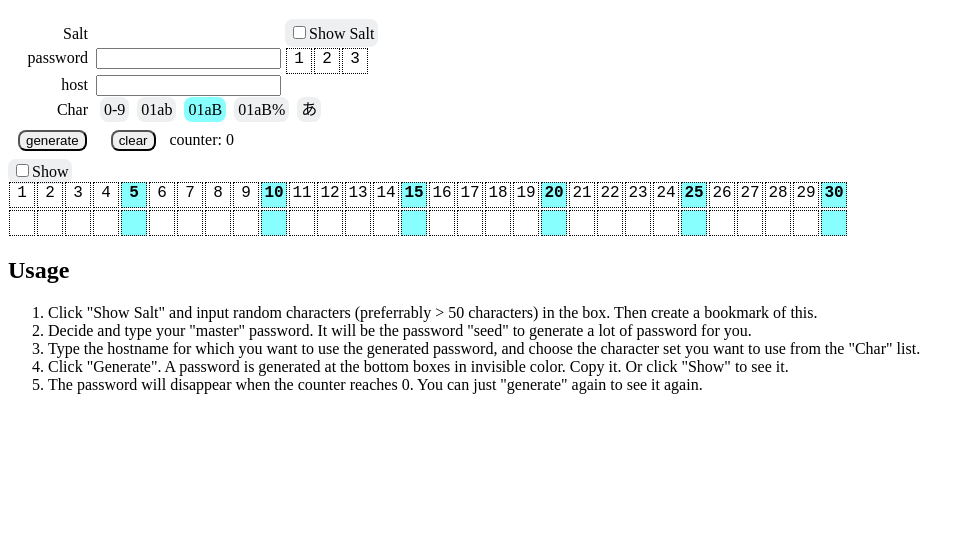
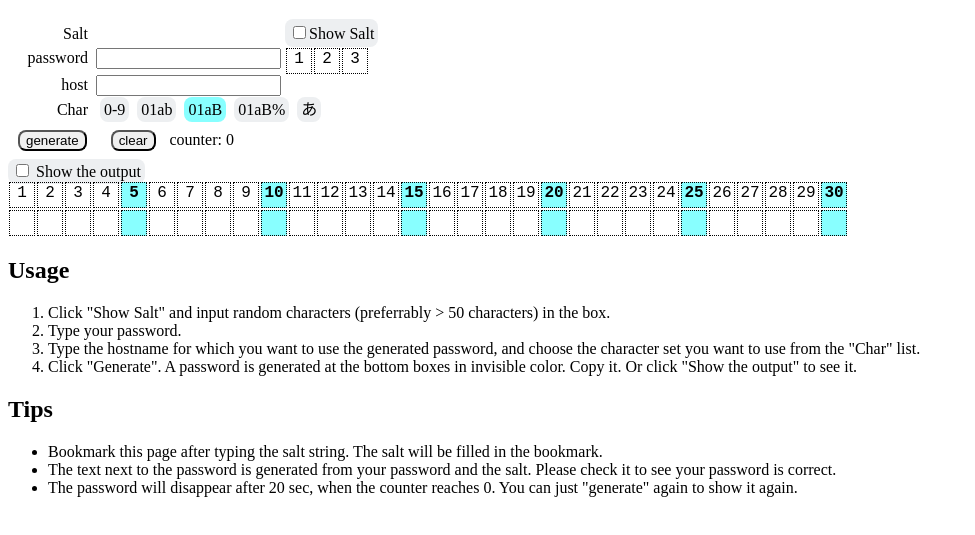
Before and after one commit to gusmachine/genpass, a plain HTML site: page docs/genpass.html in a window 1280 px wide. Shown: the part 61-596 px from the top of the page, without its empty margins (0-975 px from the left). Drawn offline with Linux system fonts and the light colour scheme.

Commit message:
Change the hash scheme by adding table values.
Also added a few explanations as well.

```diff
--- a/docs/genpass.html
+++ b/docs/genpass.html
@@ -153,9 +153,12 @@ function calcMain() {
   var password = document.getElementById("password").value;
   var hostname = document.getElementById("host").value;
   var pass_hash = hasher(salt, password, 1023);
-  var pass = password + "\u4A3A" + hostname; // 䨺.
+  var table = document.forms[0].char.value;
+  // 䨺 and ꙮ. Anything you don't type.
+  // Table is added here, otherwise passwords made of the same salt/pass/host
+  // with different tables are too close to each other.
+  var pass = password + "\u4A3A" + hostname + "\uA66E" + table;
   var code2 = hasher(salt, pass, 6000);
-  var table = document.forms[0].char.value;
 
   updatePass(document.getElementById("passhash"),
       passCreator(pass_hash, "123456789abcdefghijkmnprstuvwxyz", kPassSize));
@@ -219,7 +222,8 @@ function clearAll() {
 </form>
 <div>
   <label for="visible" class="showlabel">
-    <input type="checkbox" name="visible" id="visible" onclick="javascript:changeShown('visible', 'passparent')"/>Show
+    <input type="checkbox" name="visible" id="visible" onclick="javascript:changeShown('visible', 'passparent')"/>
+    Show the output
   </label>
 </div>
 <div id="gauge1"></div>
@@ -227,12 +231,11 @@ function clearAll() {
 <h2>Usage</h2>
 <ol>
   <li>
-    Click "Show Salt" and input random characters (preferrably > 50 characters)
-    in the box. Then create a bookmark of this.
+    Click "Show Salt" and input random characters (preferrably &gt; 50 characters)
+    in the box.
   </li>
   <li>
-    Decide and type your "master" password. It will be the password "seed"
-    to generate a lot of password for you.
+    Type your password.
   </li>
   <li>
     Type the hostname for which you want to use the generated password,
@@ -240,12 +243,23 @@ function clearAll() {
   </li>
   <li>
     Click "Generate". A password is generated at the bottom boxes in invisible
-    color. Copy it. Or click "Show" to see it.
+    color. Copy it. Or click "Show the output" to see it.
+  </li>
+</ol>
+<h2>Tips</h2>
+<ul>
+  <li>
+    Bookmark this page after typing the salt string. The salt will be filled in
+    the bookmark.
   </li>
   <li>
-    The password will disappear when the counter reaches 0. You can just
-    "generate" again to see it again.
+    The text next to the password is generated from your password and the salt.
+    Please check it to see your password is correct.
   </li>
-</ol>
+  <li>
+    The password will disappear after 20 sec, when the counter reaches 0.
+    You can just "generate" again to show it again.
+  </li>
+</ul>
 </body>
 </html>
```
Also changed, not shown: src/template.html (+25 -11 lines).
